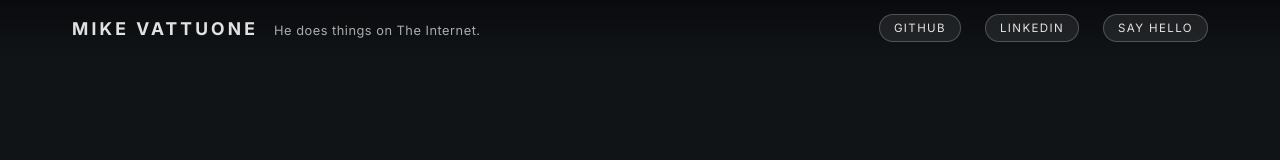
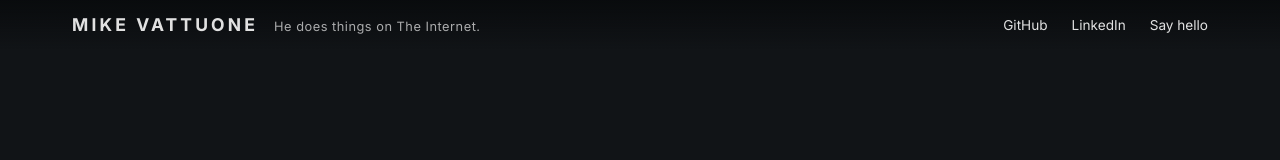
Before and after one commit to mvattuone/vattuonet-v3, a plain HTML site: page index.html in a window 1280 px wide. Drawn offline with Linux system fonts and the light colour scheme.

Commit message:
Change header link styles

```diff
--- a/style.css
+++ b/style.css
@@ -211,30 +211,25 @@ body {
 
 .site-nav a {
   pointer-events: auto;
-  display: inline-flex;
-  align-items: center;
-  justify-content: center;
-  padding: 6px 14px;
-  border-radius: 999px;
-  border: 1px solid rgba(255, 255, 255, 0.22);
+  display: inline;
+  padding: 0;
+  border: none;
+  background: none;
   color: rgba(255, 255, 255, 0.88);
-  background: rgba(255, 255, 255, 0.08);
   text-decoration: none;
-  text-transform: uppercase;
-  font-size: clamp(0.6rem, 2vw, 0.72rem);
-  letter-spacing: 0.12em;
-  transition: background 0.2s ease, color 0.2s ease, border-color 0.2s ease;
+  text-transform: none;
+  font-size: clamp(0.65rem, 2vw, 0.85rem);
+  letter-spacing: 0;
+  transition: color 0.2s ease;
 }
 
 .site-nav a:hover,
 .site-nav a:focus-visible {
-  background: rgba(255, 255, 255, 0.2);
-  border-color: rgba(255, 255, 255, 0.5);
   color: #fff;
 }
 
 .site-nav a:focus-visible {
-  outline: 2px solid rgba(255, 255, 255, 0.5);
+  outline: 2px solid rgba(255, 255, 255, 0.6);
   outline-offset: 2px;
 }
 
@@ -255,6 +250,6 @@ body {
   }
 
   .site-nav a {
-    padding: 6px 12px;
+    font-size: 0.8rem;
   }
 }
```
